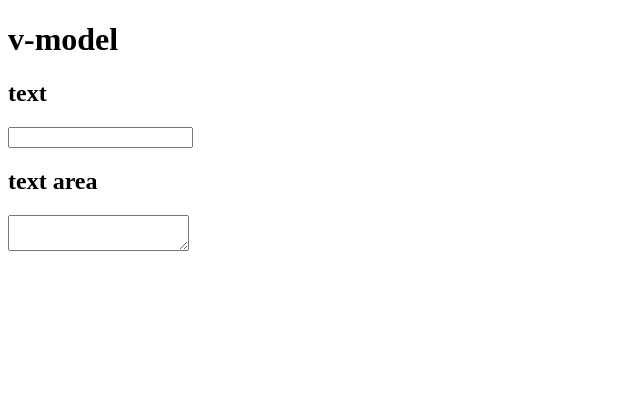
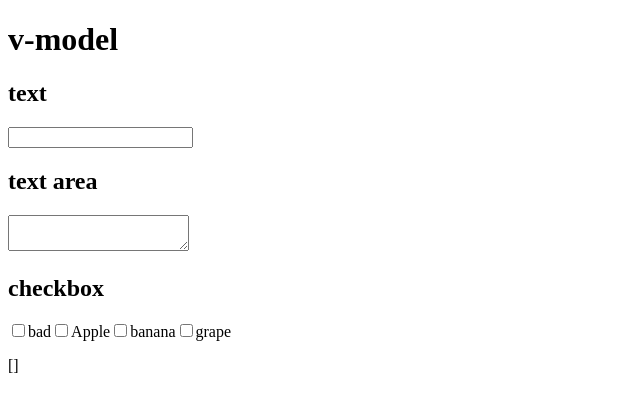
Before and after one commit to 802-web/form_by_vue, a Vue app: page / in a window 1280 px wide. Shown: the top 412 px of the page, without its empty margins (0-640 px from the left). Built offline with nearby package versions, Linux system fonts and the light colour scheme.

Commit message:
basic checkbox

```diff
--- a/src/App.vue
+++ b/src/App.vue
@@ -1,8 +1,10 @@
 <script setup>
-import { ref } from 'vue'
+import { Fragment, ref } from 'vue'
 
 const userInput = ref('')
 const msg = ref('')
+const checked = ref('bad')
+const fruits = ref([])
 </script>
 
 <template>
@@ -20,6 +22,39 @@ const msg = ref('')
 		type="textarea"
 	/>
 	<p style="white-space: pre">{{ msg }}</p>
+
+	<h2>checkbox</h2>
+	<input
+		id="chkBox"
+		v-model="checked"
+		type="checkbox"
+		true-value="good"
+		false-value="bad"
+	/>
+	<label for="chkBox">{{ checked }}</label>
+
+	<input
+		id="Apple"
+		v-model="fruits"
+		type="checkbox"
+		value="Apple"
+	/>
+	<label for="Apple">Apple</label>
+	<input
+		id="banana"
+		v-model="fruits"
+		type="checkbox"
+		value="banana"
+	/>
+	<label for="banana">banana</label>
+	<input
+		id="grape"
+		v-model="fruits"
+		type="checkbox"
+		value="grape"
+	/>
+	<label for="grape">grape</label>
+	<p>{{ fruits }}</p>
 </template>
 
 <style scoped></style>
```
